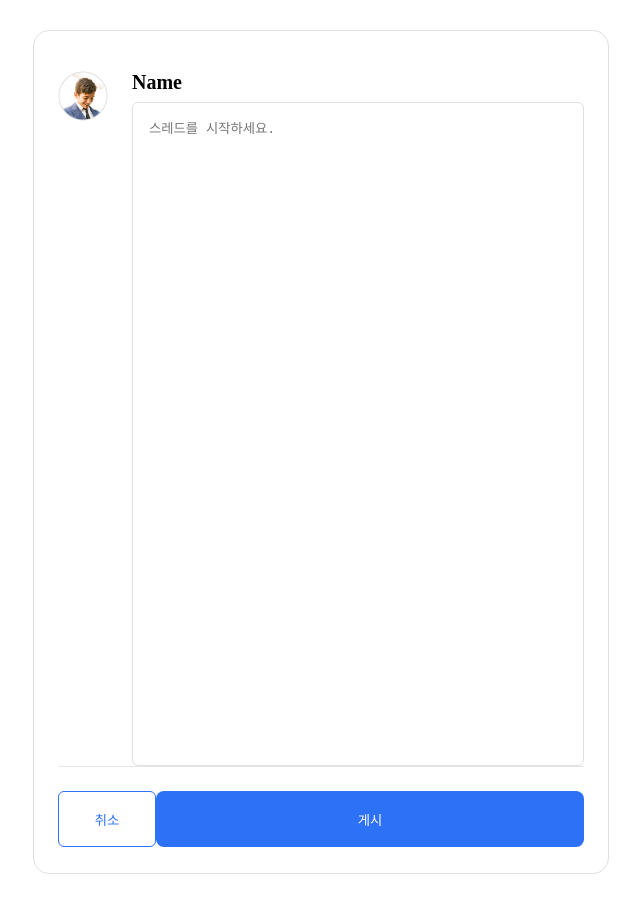
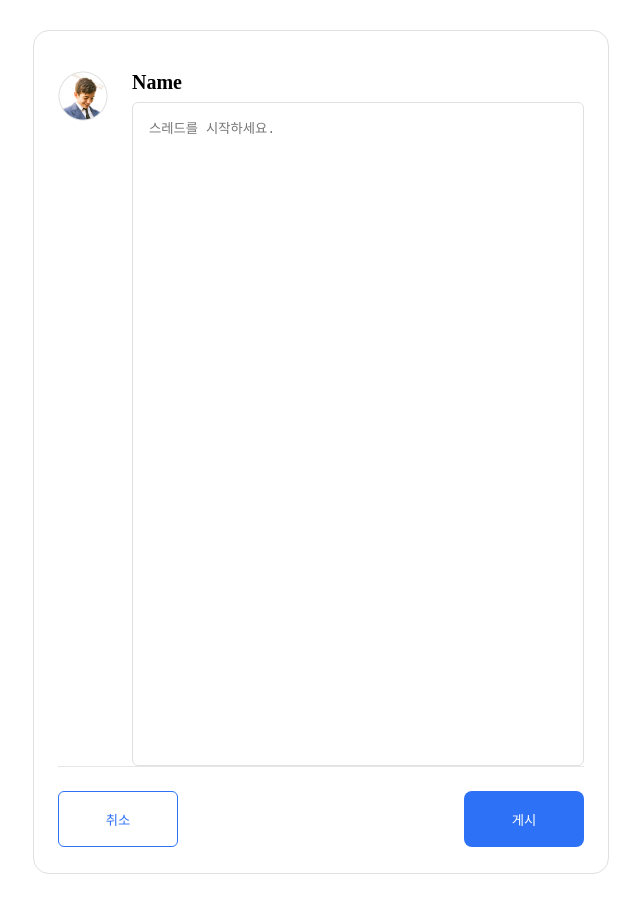
Before and after one commit to wecode-bootcamp-korea/49-1st-Team2-frontend, a React app: page /writeList in a window 1280 px wide. Shown: the whole page, without its empty margins (319-959 px from the left). Built offline with nearby package versions, Linux system fonts and the light colour scheme.

Commit message:
최초 세팅 최종 완료

```diff
--- /dev/null
+++ b/Todo.json
@@ -0,0 +1 @@
+{"verion":"0.0.1","entries":[]}
--- a/src/index.js
+++ b/src/index.js
@@ -1,4 +1,3 @@
-// import React, { useState, useEffect } from "react";
 import ReactDOM from "react-dom/client";
 import Router from "./Router";
 import "./styles/reset.scss";
--- a/src/styles/common.scss
+++ b/src/styles/common.scss
@@ -48,7 +48,7 @@
   cursor: pointer;
   border: none;
   height: 56px;
-  width: 100%;
+  width: 120px;
 
   &:hover,
   &:active {
```
Also changed, not shown: package.json (+6 -3 lines), README.md, 4 other files.
